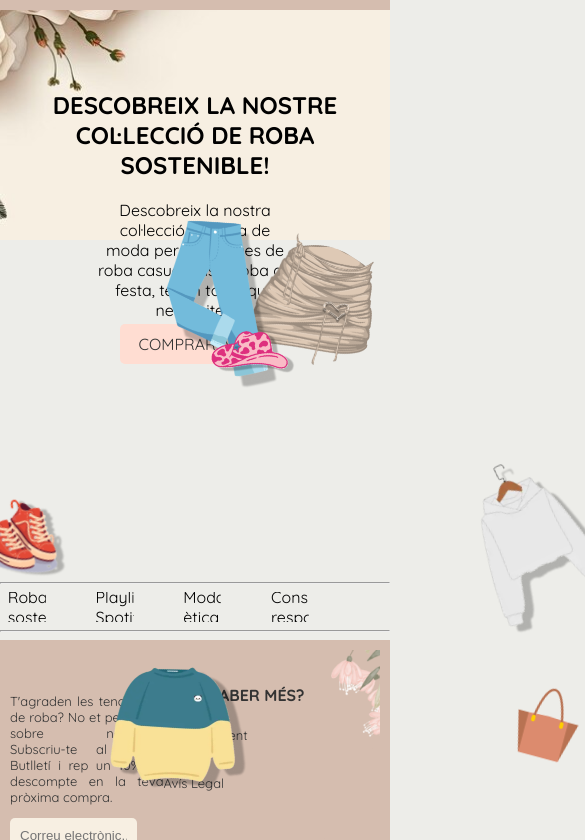
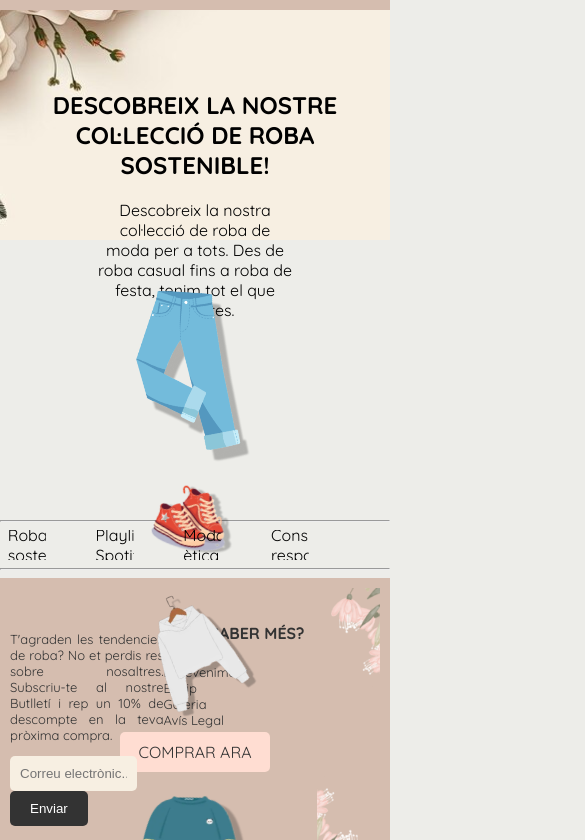
Before and after one commit to adrianagrd/New-Style-Boutique, a plain HTML site: page html/index.html in a window 390 px wide. Shown: the part 82-922 px from the top of the page, 585 px wide, since content can reach past the window. Drawn offline with Linux system fonts and the light colour scheme.

Commit message:
Refactor product display for better responsiveness and alignment

```diff
--- a/css/styles.css
+++ b/css/styles.css
@@ -175,27 +175,19 @@ nav ul {
 
 /* Imatges roba */
 
-.visually-hidden {
-    position: absolute;
-    width: 1px;
-    height: 1px;
-    padding: 0;
-    margin: -1px;
-    overflow: hidden;
-    clip: rect(0,0,0,0);
-    border: 0;
+.photos-container {
+    margin-top: 5px;
+    height: 2vh;
+    width: 100%;
 }
 
-.photos-container {
+.products-display {
     display: flex;
-    flex-wrap: wrap;
-    height: 10vh;
+    align-items: center;
 }
 
-.photos-products {
-    display: flex;
-    justify-content: space-around;
-    flex-wrap: wrap;
+.product-img {
+    flex: 1;
 }
 
 .sticker-img {
@@ -205,71 +197,53 @@ nav ul {
 }
 
 .skirt-img {
-    position: relative;
-    width: 130px;
-    height: 130px;
-    object-fit: cover;
-    bottom: 50px;
-    left: 65%;
-    transform: translateX(-50%) rotate(-20deg) ;
+    width: 100px;
+    height: 100px;
+    object-fit: contain;
+    bottom: 60px;
+    left: 50%;
 }
 
 .jeans-img {
-    position: relative;
-    width: 180px;
-    height: 180px;
+    width: 150px;
+    height: 150px;
     object-fit: contain;
-    bottom: 25px;
-    transform: translateX(-50%);
+    margin-top: 40px;
 }
 
 .shoes-img {
-    position: relative;
-    width: 110px;
-    height: 110px;
-    object-fit: cover;
-    bottom: 63px;
-    left: -8%;
-    transform: translateX(-50%);
+    width: 100px;
+    height: 100px;
+    object-fit: contain;
+    bottom: 60px;
 }
 
 .hoodie-img {
-    position: relative;
-    width: 230px;
-    height: 230px;
-    object-fit: cover;
-    left: 78%;
-    transform: translateX(-50%) rotate(20deg);
-}
-
-.sweatshirt-img {
-    position: relative;
     width: 180px;
     height: 180px;
     object-fit: cover;
     bottom: 20px;
-    left: 23%;
-    transform: translateX(-50%);
+}
+
+.sweatshirt-img {
+    width: 150px;
+    height: 150px;
+    object-fit: contain;
+    bottom: 20px;
 }
 
 .totebag-img {
-    position: relative;
+    width: 90px;
+    height: 90px;
+    object-fit: contain;
+    bottom: 60px;
+}
+
+.hat-img {
     width: 110px;
     height: 110px;
     object-fit: cover;
     bottom: 60px;
-    left: 79%;
-    transform: translateX(-50%) rotate(20deg);
-}
-
-.hat-img {
-    position: relative;
-    width: 110px;
-    height: 110px;
-    object-fit: cover;
-    bottom: 65px;
-    left: 53%;
-    transform: translateX(-50%);
 }
 
 .flowers-img {
@@ -648,3 +622,9 @@ nav ul {
         font-size: 15px;
     }
 }
+
+@media screen and (max-width: 600px) {
+    .products-display {
+        flex-direction: column;
+    }
+}
--- a/html/index.html
+++ b/html/index.html
@@ -95,46 +95,52 @@
                 </div>
             </section>
             <div class="photos-container">
-                <section class="photo-products">
-                    <img
-                        src="../images/skirt.png"
-                        alt="Faldilla"
-                        class="skirt-img"
-                    />
+                <div class="products-display">
                     <img
                         src="../images/jeans.png"
                         alt="Pantalons de texà"
-                        class="jeans-img"
+                        class="product-img jeans-img"
                     />
                     <img
                         src="../images/shoes.png"
                         alt="Sabates"
-                        class="shoes-img"
+                        class="product-img shoes-img"
                     />
                     <img
                         src="../images/hoodie.png"
                         alt="Sudadera"
-                        class="hoodie-img"
+                        class="product-img hoodie-img"
                     />
+                    <div class="center-content">
+                        <a href="clothes.html" class="btn-buy" lang="ca"
+                            >COMPRAR ARA</a
+                        >
+                        <!-- <img
+                            src="../images/hat.png"
+                            alt="Barret"
+                            class="hat-img"
+                        /> -->
+                    </div>
                     <img
                         src="../images/sweatshirt.png"
                         alt="Samarreta"
-                        class="sweatshirt-img"
+                        class="product-img sweatshirt-img"
                     />
+                    <img
+                        src="../images/skirt.png"
+                        alt="Faldilla"
+                        class="product-img skirt-img"
+                    />
+
                     <img
                         src="../images/totebag.png"
                         alt="Tote bag"
-                        class="totebag-img"
+                        class="product-img totebag-img"
                     />
-                </section>
+                </div>
             </div>
             <section class="products">
-                <div class="see-products">
-                    <a href="clothes.html" class="btn-buy" lang="ca"
-                        >COMPRAR ARA</a
-                    >
-                    <img src="../images/hat.png" alt="Barret" class="hat-img" />
-                </div>
+                <div class="see-products"></div>
             </section>
         </main>
         <footer>
```
